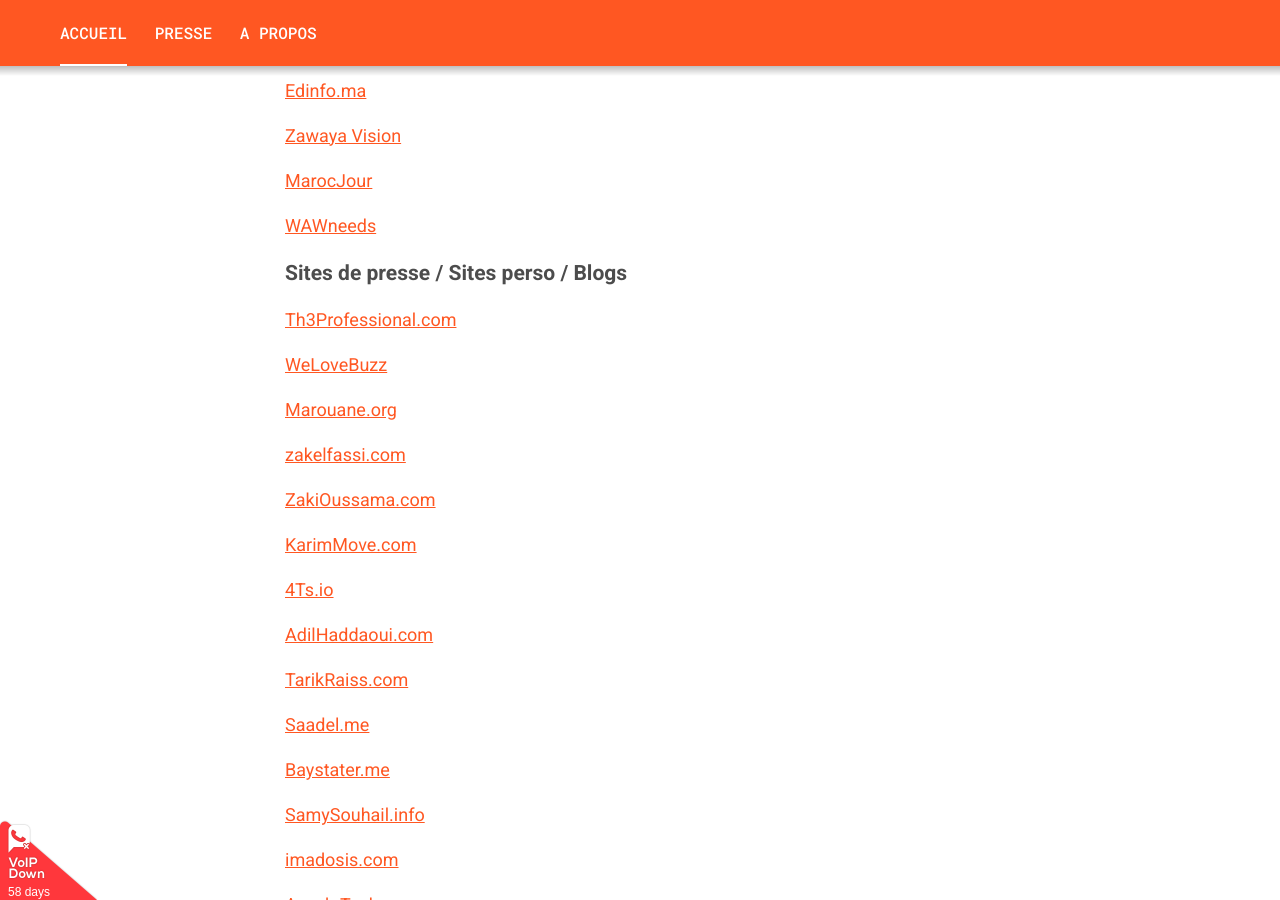
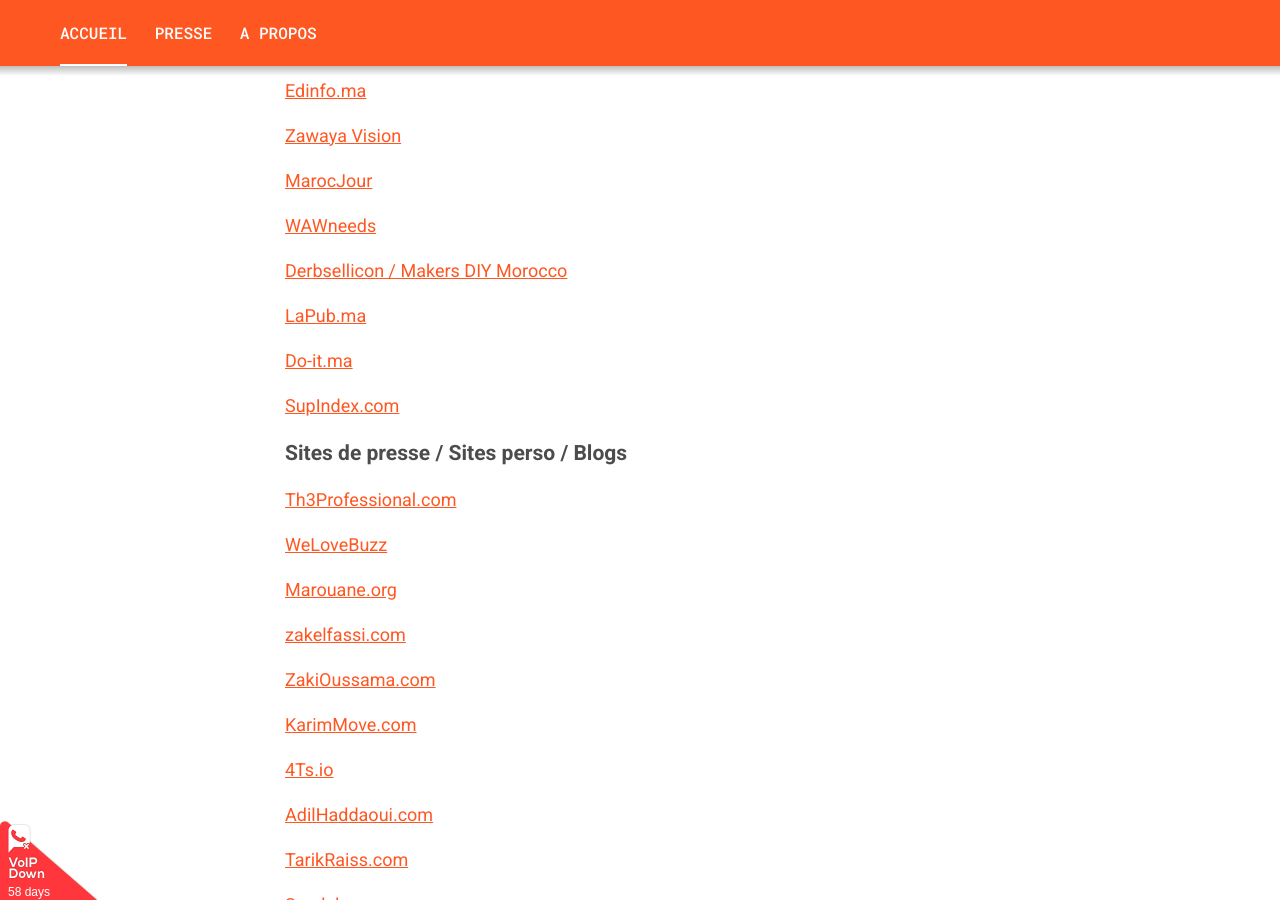
Before and after one commit to VoIPDown/voipdown.github.io, a Jekyll site: the page built from index.markdown, in a window 1280 px wide and 900 px high, scrolled down 3800 px. Built offline with Jekyll 4.4.1, drawn with Linux system fonts in a browser that asks for light colours.

Commit message:
Add more supporters.

```diff
--- a/_data/supporters.yml
+++ b/_data/supporters.yml
@@ -133,6 +133,22 @@
 
 - name: WAWneeds
   link: http://cloud.wawneeds.com
+  type: company
+
+- name: Derbsellicon / Makers DIY Morocco
+  link: http://store.derb.io
+  type: company
+
+- name: LaPub.ma
+  link: http://lapub.ma
+  type: company
+
+- name: Do-it.ma
+  link: http://www.do-it.ma
+  type: company
+
+- name: SupIndex.com
+  link: http://www.supindex.com
   type: company
 
 # News sites / Personal sites / Blogs
```
